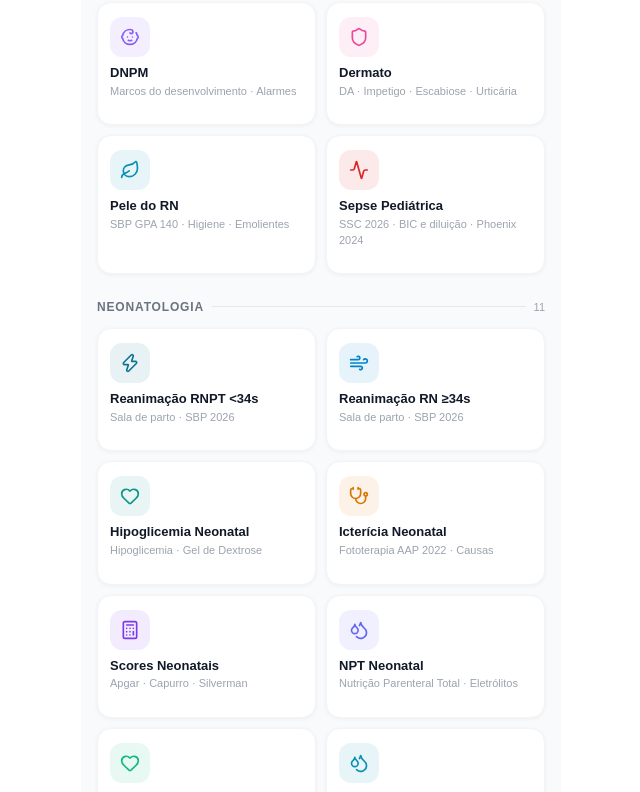
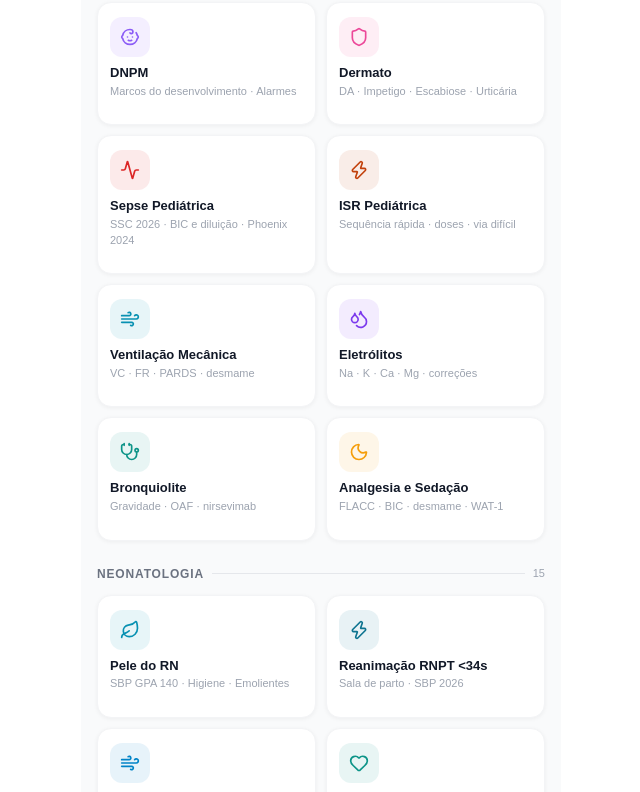
Before and after one commit to henriquepedbsb-pixel/pedhub, a React (Vite) app: page /#/ in a window 1280 px wide. Shown: the part 920-1712 px from the top of the page, without its empty margins (319-959 px from the left). Built offline with nearby package versions, Linux system fonts and the light colour scheme.

Commit message:
feat: adiciona 8 novos módulos ao catálogo PedHub

```diff
--- a/src/PedHub.jsx
+++ b/src/PedHub.jsx
@@ -7,6 +7,7 @@ import {
   Activity,
   AlertTriangle,
   Baby,
+  BookOpen,
   Brain,
   Calculator,
   ClipboardList,
@@ -14,6 +15,7 @@ import {
   FlaskConical,
   Heart,
   Leaf,
+  Moon,
   Pill,
   Scale,
   Search,
@@ -125,15 +127,63 @@ const MODULOS = [
     grupo: "Pediatria Geral",
   },
   {
+    rota:  "/sepse",
+    label: "Sepse Pediátrica",
+    desc:  "SSC 2026 · BIC e diluição · Phoenix 2024",
+    Icon:  Activity,
+    cor:   "#DC2626",
+    grupo: "Pediatria Geral",
+  },
+  {
+    rota:  "/isr",
+    label: "ISR Pediátrica",
+    desc:  "Sequência rápida · doses · via difícil",
+    Icon:  Zap,
+    cor:   "#C2410C",
+    grupo: "Pediatria Geral",
+  },
+  {
+    rota:  "/ventilacao",
+    label: "Ventilação Mecânica",
+    desc:  "VC · FR · PARDS · desmame",
+    Icon:  Wind,
+    cor:   "#0891B2",
+    grupo: "Pediatria Geral",
+  },
+  {
+    rota:  "/eletrolitos",
+    label: "Eletrólitos",
+    desc:  "Na · K · Ca · Mg · correções",
+    Icon:  Droplets,
+    cor:   "#7C3AED",
+    grupo: "Pediatria Geral",
+  },
+  {
+    rota:  "/bronquiolite",
+    label: "Bronquiolite",
+    desc:  "Gravidade · OAF · nirsevimab",
+    Icon:  Stethoscope,
+    cor:   "#0D9488",
+    grupo: "Pediatria Geral",
+  },
+  {
+    rota:  "/analgesia-sedacao",
+    label: "Analgesia e Sedação",
+    desc:  "FLACC · BIC · desmame · WAT-1",
+    Icon:  Moon,
+    cor:   "#F59E0B",
+    grupo: "Pediatria Geral",
+  },
+
+  /* ── Neonatologia ───────────────────────────────────────────────────── */
+  {
     rota:  "/cuidados-pele-rn",
     label: "Pele do RN",
     desc:  "SBP GPA 140 · Higiene · Emolientes",
     Icon:  Leaf,
     cor:   "#0891B2",
-    grupo: "Pediatria Geral",
+    grupo: "Neonatologia",
   },
-
-  /* ── Neonatologia ───────────────────────────────────────────────────── */
   {
     rota:  "/neonatologia-1",
     label: "Reanimação RNPT <34s",
@@ -183,6 +233,30 @@ const MODULOS = [
     grupo: "Neonatologia",
   },
   {
+    rota:  "/hipotermia",
+    label: "Hipotermia Terapêutica",
+    desc:  "EHI · Thompson · reaquecimento",
+    Icon:  Thermometer,
+    cor:   "#4F46E5",
+    grupo: "Neonatologia",
+  },
+  {
+    rota:  "/surfactante",
+    label: "Surfactante",
+    desc:  "LISA · INSURE · dose por peso",
+    Icon:  BookOpen,
+    cor:   "#059669",
+    grupo: "Neonatologia",
+  },
+  {
+    rota:  "/nec",
+    label: "Enterocolite Necrosante",
+    desc:  "Bell · ATB por peso/IG · cirurgia",
+    Icon:  AlertTriangle,
+    cor:   "#92400E",
+    grupo: "Neonatologia",
+  },
+  {
     rota:  "/canguru",
     label: "Canguru",
     desc:  "Prescrição e Receituário Neonatal",
@@ -222,7 +296,6 @@ const MODULOS = [
     cor:   "#EF4444",
     grupo: "Neonatologia",
   },
-  { rota: '/sepse', label: 'Sepse Pediátrica', desc: 'SSC 2026 · BIC e diluição · Phoenix 2024', Icon: Activity, cor: '#DC2626', grupo: 'Pediatria Geral' },
 ];
 
 const GRUPOS = ["Pediatria Geral", "Neonatologia"];
```
